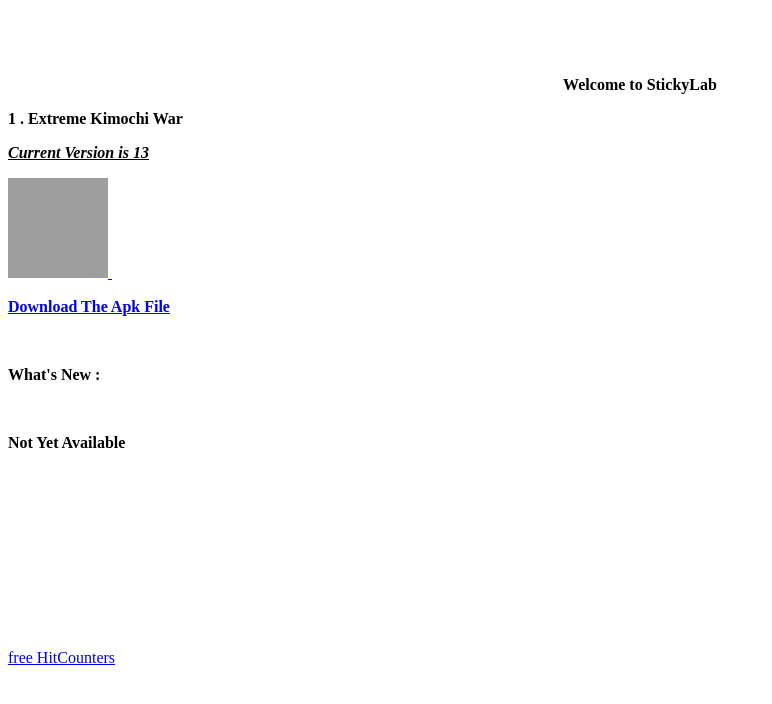
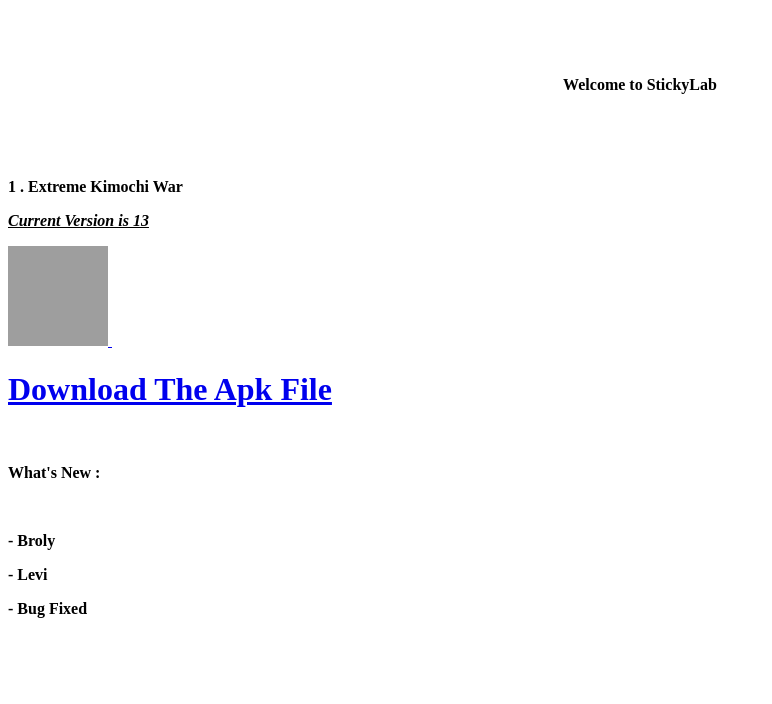
Before and after one commit to stickylabdev/stickylabdev.github.io, a plain HTML site: page index.html in a window 1280 px wide. Shown: the whole page, without its empty margins (0-772 px from the left). Drawn offline with Linux system fonts and the light colour scheme; grey boxes are pictures that could not be loaded.

Commit message:
Update index.html

```diff
--- a/index.html
+++ b/index.html
@@ -1,19 +1,19 @@
 <p style="text-align: center;">&nbsp;</p>
 <p style="text-align: center;">&nbsp;</p>
 <p style="text-align: center;"><strong>Welcome to StickyLab</strong></p>
+<p style="text-align: center;">&nbsp;</p>
+<p style="text-align: center;">&nbsp;</p>
 <p style="text-align: left;"><strong>1 . Extreme Kimochi War</strong></p>
 <p style="text-align: left;"><span style="text-decoration: underline;"><em><strong>Current Version is 13</strong></em></span></p>
 <p style="text-align: left;"><strong><img src="https://raw.githubusercontent.com/muafakul/muafakul.github.io/master/iconnyu.png" width="100" height="100" /></strong><a title="Install" href="https://play.google.com/store/apps/details?id=com.stickylab.PlayerUnknownsBattleGround" target="_blank" rel="noopener"><strong>&nbsp;</strong></a></p>
-<p style="text-align: left;"><a title="Install" href="https://web.facebook.com/groups/1642416739206568/" target="_blank" rel="noopener"><strong>Download The Apk File</strong></a></p>
+<h1 style="text-align: left;"><a title="Install" href="https://web.facebook.com/groups/1642416739206568/" target="_blank" rel="noopener"><strong>Download The Apk File</strong></a></h1>
 <p style="text-align: left;">&nbsp;</p>
 <p style="text-align: left;"><strong>What's New :</strong></p>
 <p style="text-align: left;">&nbsp;</p>
-<p style="text-align: left;"><strong>Not Yet Available</strong></p>
-<p style="text-align: left;">&nbsp;</p>
+<p style="text-align: left;"><strong>- Broly</strong></p>
+<p style="text-align: left;"><strong>- Levi</strong></p>
+<p style="text-align: left;"><strong>- Bug Fixed</strong></p>
 <h4 style="text-align: left;">&nbsp;</h4>
 <p>&nbsp;</p>
 <p>&nbsp;</p>
 <p>&nbsp;</p>
-
-<a href='https://www.free-counters.org/'>free HitCounters</a> <script type='text/javascript' src='https://www.freevisitorcounters.com/auth.php?id=fffd9b172e3e2d6379c32725dc3bf8a9a47007b4'></script>
-<script type="text/javascript" src="https://www.freevisitorcounters.com/en/home/counter/391427/t/0"></script>
```
